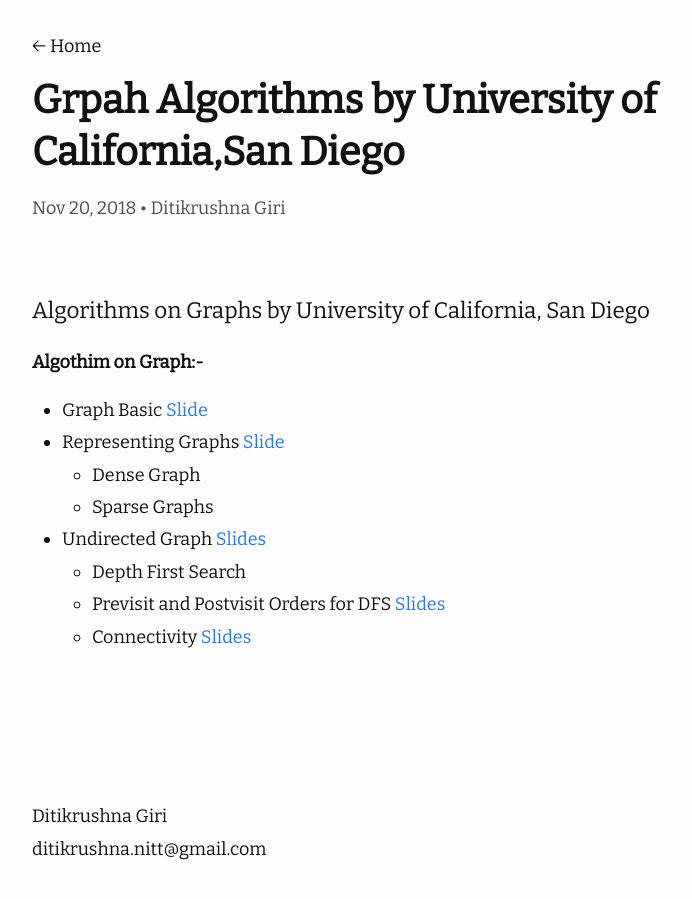
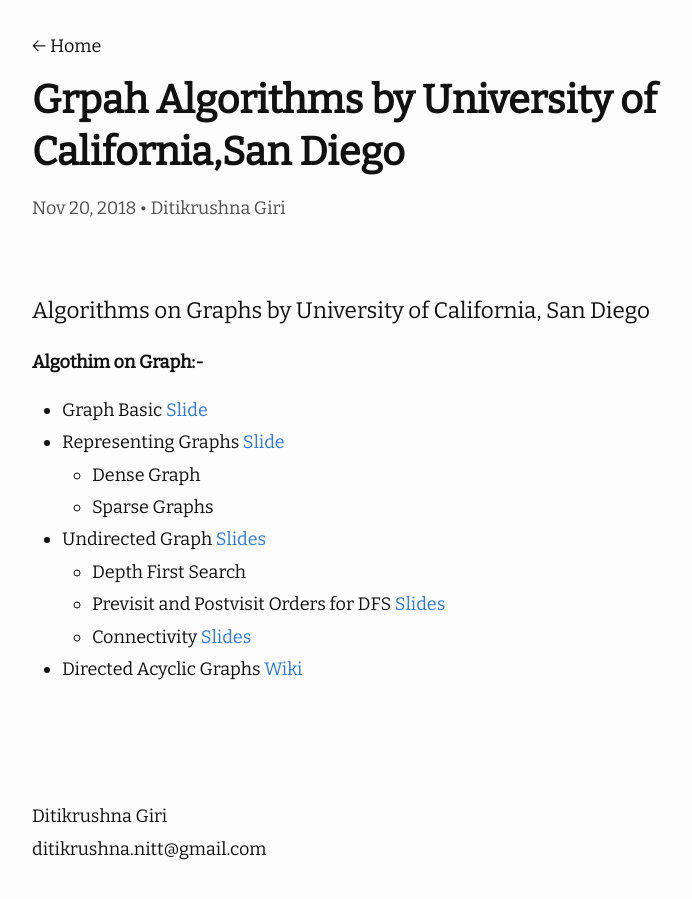
Before and after one commit to ditikrushna/eNotes, a Jekyll site: the page built from _posts/2018-11-20-Grpah Algorithms by University of California,San Diego.md, in a window 1280 px wide. Shown: the whole page, without its empty margins (238-930 px from the left). Built offline with Jekyll 4.4.1, drawn with Linux system fonts in a browser that asks for light colours; nearby versions of some CDN libraries.

Commit message:
Update 2018-11-20-Grpah Algorithms by University of California,San Diego.md

```diff
--- a/_posts/2018-11-20-Grpah Algorithms by University of California,San Diego.md
+++ b/_posts/2018-11-20-Grpah Algorithms by University of California,San Diego.md
@@ -19,3 +19,4 @@ author: "Ditikrushna Giri"
 	- Depth First Search
 	- Previsit and Postvisit Orders for DFS [Slides](https://d3c33hcgiwev3.cloudfront.net/_a9267009ba78cede2b66112aa0f9cdb5_09_graph_decomposition_5_pre-and-post-orders.pdf?Expires=1591315200&Signature=eOpvLT6ifP~zTSiMNKL9HbkwgVCKJXuTWeTdQXVm09dAKZz-57boum-NsqTMbNQMqANM3Hf3ILnHhtOz-micDzzxK5ihn5Z78c9h4UOZHYFH-KBhWJKBezWAxG0Xfs7D9KnJhtn~7QurOe1pL7QMTQ-QeRrLR3P6mL5FNdkrPV4_&Key-Pair-Id=APKAJLTNE6QMUY6HBC5A)
 	- Connectivity [Slides](https://d3c33hcgiwev3.cloudfront.net/_a9267009ba78cede2b66112aa0f9cdb5_09_graph_decomposition_4_connectivity.pdf?Expires=1591401600&Signature=MuBF0d5MxLJoez-27KpOQwqgWd1gydPINBt9iW7Od7WyDLeHhdEAz1JNZBPUdJWBqRv9Rlr5qmux3PWxQI15sHz90hUMpWEMU9W50kU95dTwGpgl3vbPehGNl-0wy4UOsJe28frBw6fe~ZHPTv7IK9JeLrLxsN1MwBiYJyEjjWE_&Key-Pair-Id=APKAJLTNE6QMUY6HBC5A)
+- Directed Acyclic Graphs [Wiki](https://en.wikipedia.org/wiki/Directed_acyclic_graph)
```
